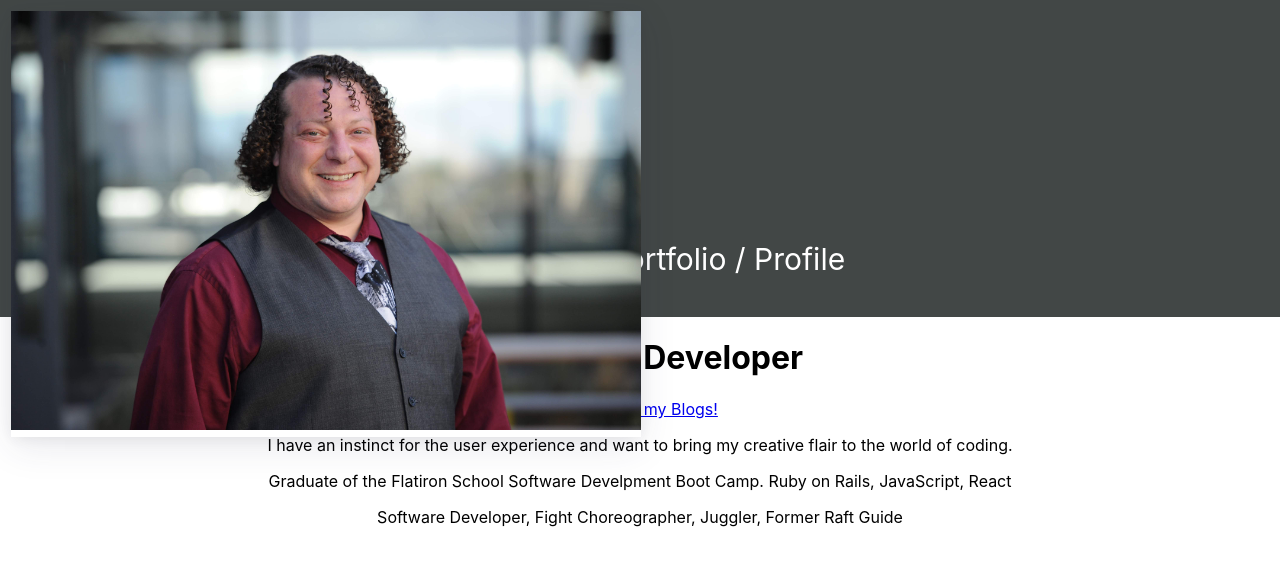
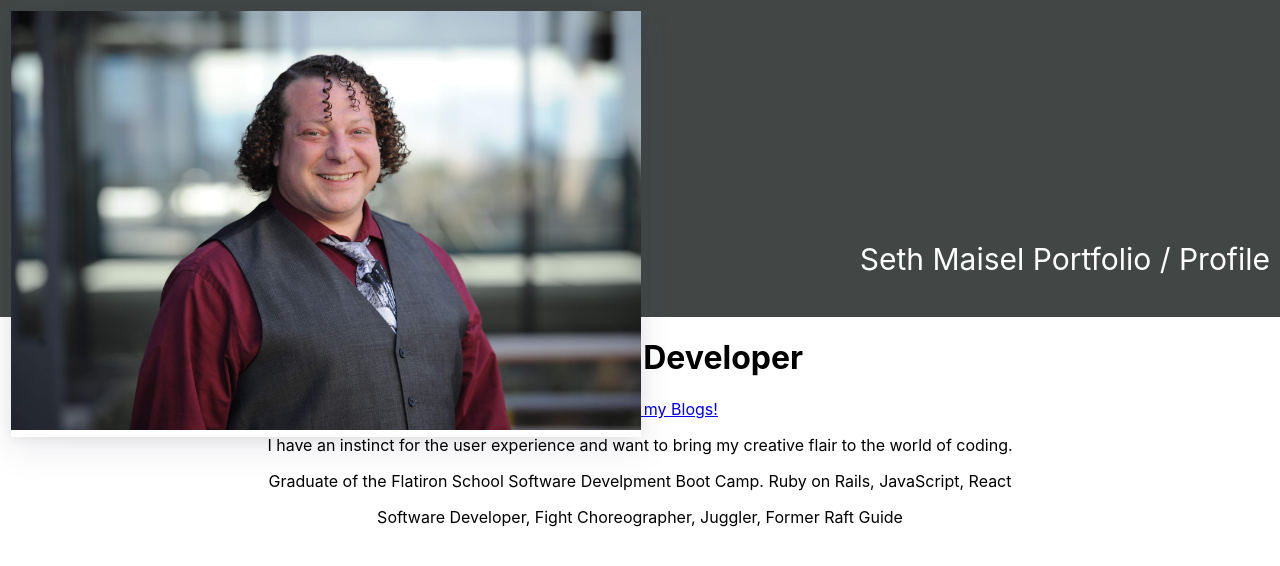
Before and after one commit to SethMaisel/PersonalPage, a React (Create React App) app in the folder personal-page/: page / in a window 1280 px wide. Shown: the top 566 px of the page. Built offline with nearby package versions, Linux system fonts and the light colour scheme.

Commit message:
title placement

```diff
--- a/personal-page/src/App.css
+++ b/personal-page/src/App.css
@@ -8,13 +8,11 @@
   grid-row-start: 1;
   grid-row-end: 3;
   padding: 10px;
-  text-align: center;
+  text-align: right;
   background: #424746;
   color: white;
   font-size: 30px;
 }
-
-
 
 .card-container {
   position: relative;
@@ -24,7 +22,6 @@
   height: 200px;
   perspective: 1000px;
  }
-
 
  img {
   max-width: 100%;
@@ -80,3 +77,7 @@
   i {
    font-size: 24px;
   }
+
+  .Title {
+    flex-wrap: bottom;
+  }
--- a/personal-page/src/App.js
+++ b/personal-page/src/App.js
@@ -9,9 +9,11 @@ function App() {
     <div className="App">
       <header className="App-header">
         <Card />
-        <p>
-          Seth Maisel Portfolio / Profile
+        <div className="Title">
+          <p>
+            Seth Maisel Portfolio / Profile
         </p>
+        </div>
       </header>
 
       <div className='body'>
```
